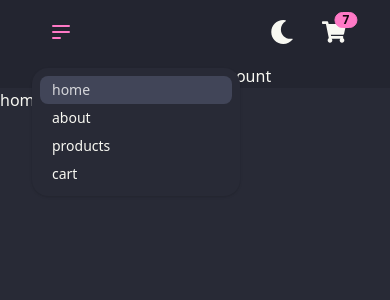
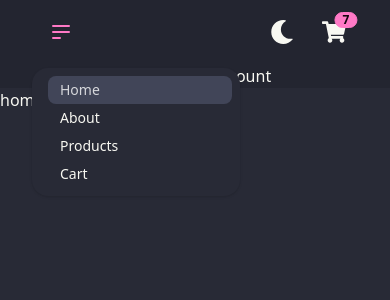
Before and after one commit to Amir2210/comfy-store-frontend, a React (Vite) app: page / in a window 390 px wide. Both pictures are taken after a click on the button 61 px from the left and 32 px from the top of the page. Shown: the top 300 px of the page. Built offline with nearby package versions, Linux system fonts and the light colour scheme.

Commit message:
create nav links cmp and render in the navbar

```diff
--- /dev/null
+++ b/src/cmps/NavLinks.jsx
@@ -0,0 +1,39 @@
+import { NavLink } from "react-router-dom"
+const links = [
+  {
+    id: 1,
+    url: '/',
+    txt: 'home'
+  },
+  {
+    id: 2,
+    url: '/about',
+    txt: 'about'
+  },
+  {
+    id: 3,
+    url: '/products',
+    txt: 'products'
+  },
+  {
+    id: 4,
+    url: '/cart',
+    txt: 'cart'
+  },
+]
+
+
+export function NavLinks() {
+  return (
+    <>
+      {links.map(link => {
+        const { url, txt, id } = link
+        return (
+          <li key={id}>
+            <NavLink className='capitalize ml-2' to={url}>{txt}</NavLink>
+          </li>
+        )
+      })}
+    </>
+  )
+}
--- a/src/cmps/Navbar.jsx
+++ b/src/cmps/Navbar.jsx
@@ -2,7 +2,8 @@ import { MdSunny } from "react-icons/md"
 import { FaMoon, FaShoppingCart } from "react-icons/fa"
 
 import { useEffect, useState } from 'react'
-import { Link, NavLink } from "react-router-dom"
+import { NavLink } from "react-router-dom"
+import { NavLinks } from './NavLinks'
 
 
 const themes = {
@@ -35,19 +36,13 @@ export function Navbar() {
               <svg xmlns="http://www.w3.org/2000/svg" className="h-6 w-6" fill="none" viewBox="0 0 24 24" stroke="currentColor"><path strokeLinecap="round" strokeLinejoin="round" strokeWidth="2" d="M4 6h16M4 12h16M4 18h7" /></svg>
             </div>
             <ul tabIndex={0} className="menu menu-sm dropdown-content mt-3 z-[1] p-2 shadow bg-base-100 rounded-box w-52">
-              <li><NavLink to={`/`}>home</NavLink></li>
-              <li><NavLink to={`/about`}>about</NavLink></li>
-              <li><NavLink to={`/products`}>products</NavLink></li>
-              <li><NavLink to={`/cart`}>cart</NavLink></li>
+              <NavLinks />
             </ul>
           </div>
         </div>
         <div className='navbar-center hidden lg:flex '>
           <ul className='menu menu-horizontal '>
-            <li><NavLink className='capitalize ml-2' to={`/`}>home</NavLink></li>
-            <li><NavLink className='capitalize ml-2' to={`/about`}>about</NavLink></li>
-            <li><NavLink className='capitalize ml-2' to={`/products`}>products</NavLink></li>
-            <li><NavLink className='capitalize ml-2' to={`/cart`}>cart</NavLink></li>
+            <NavLinks />
           </ul>
         </div>
         <div className='navbar-end'>
```
